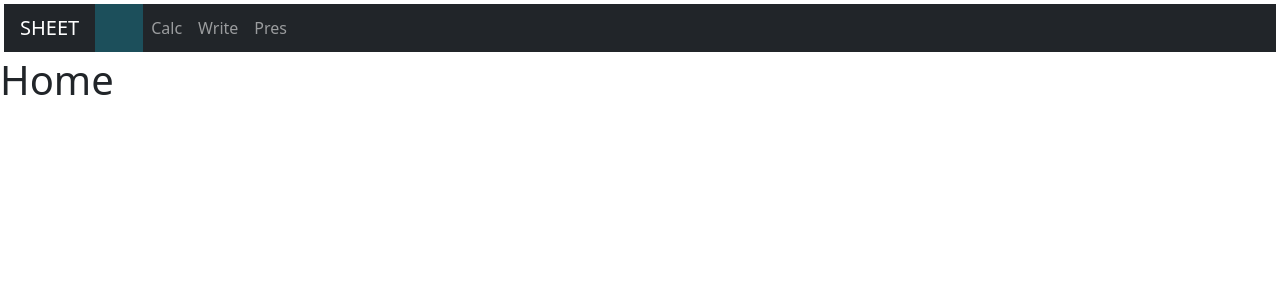
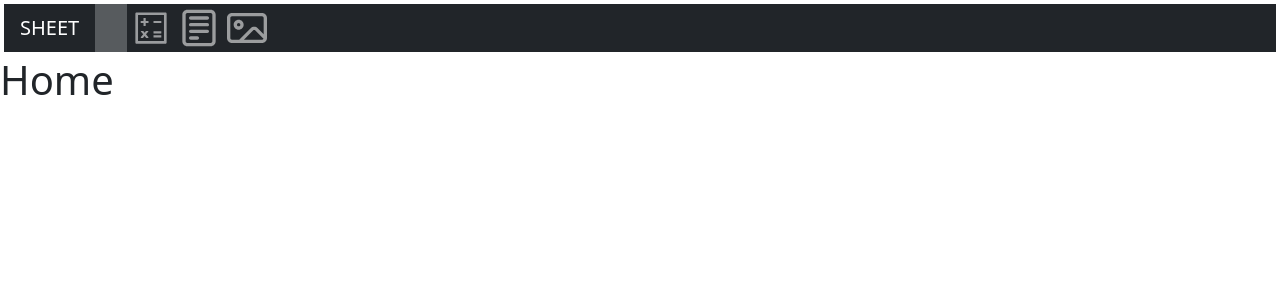
Before and after one commit to k4-100/calc, a React (Create React App) app: page / in a window 1280 px wide. Shown: the top 300 px of the page. Built offline with nearby package versions, Linux system fonts and the light colour scheme.

Commit message:
finished barebone Navbar/header

```diff
--- a/package.json
+++ b/package.json
@@ -18,6 +18,7 @@
     "react": "^18.1.0",
     "react-bootstrap": "^2.4.0",
     "react-dom": "^18.1.0",
+    "react-icons": "^4.4.0",
     "react-router-dom": "^6.3.0",
     "react-scripts": "5.0.1",
     "typescript": "^4.7.3",
--- a/src/components/Home/Header.tsx
+++ b/src/components/Home/Header.tsx
@@ -1,21 +1,24 @@
 import React from "react";
 import { Nav, Navbar } from "react-bootstrap";
 import { Link } from "react-router-dom";
+import { AiOutlineCalculator } from "react-icons/ai";
+import { GrNotes, GrImage } from "react-icons/gr";
+import { CgNotes, CgImage } from "react-icons/cg";
 const Header = () => {
   return (
     <header className="p-1">
       <Navbar className="px-3 py-0" bg="dark" variant="dark">
         <Navbar.Brand href="#home">SHEET</Navbar.Brand>
-        <div className="vr text-info p-4"></div>
+        <div className="vr text-light px-3 "></div>
         <Nav className="me-auto">
-          <Link className="nav-link" to="/calc">
-            Calc
+          <Link className="nav-link p-0 px-1" to="/calc">
+            <AiOutlineCalculator className="h1 h-100" />
           </Link>
-          <Link className="nav-link" to="/calc">
-            Write
+          <Link className="nav-link p-0 px-1" to="/calc">
+            <CgNotes className=" h1 h-100" />
           </Link>
-          <Link className="nav-link" to="/calc">
-            Pres
+          <Link className="nav-link p-0 px-1" to="/calc">
+            <CgImage className="h1 h-100" />
           </Link>
         </Nav>
       </Navbar>
```
Also changed, not shown: 1 other file (tests, documents, lock files or other folders).
